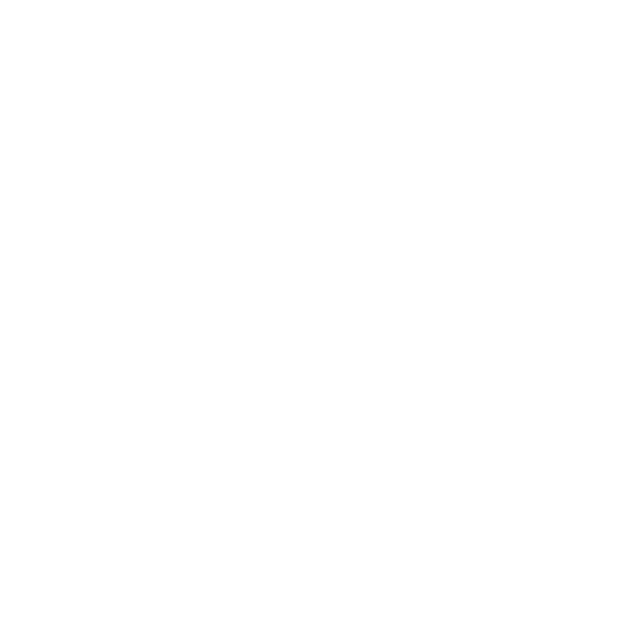
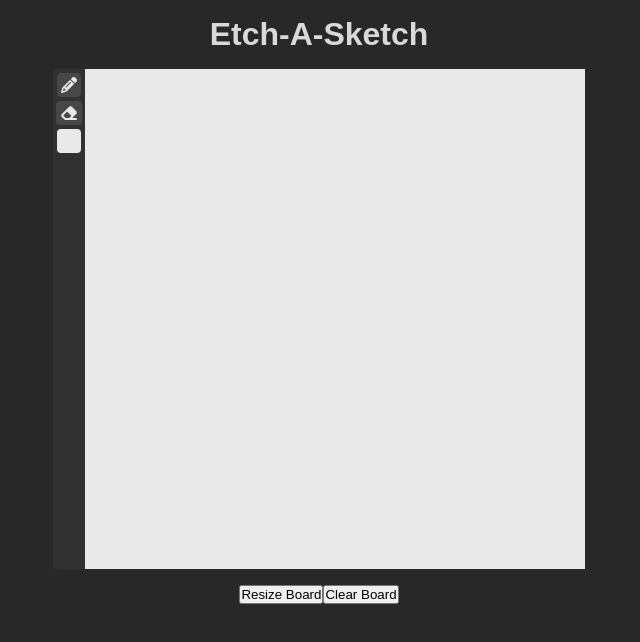
Before and after one commit to tinfodev/etch-a-sketch, a plain HTML site: page index.html in a window 1280 px wide. Shown: the whole page, without its empty margins (321-961 px from the left). Drawn offline with Linux system fonts and the light colour scheme.

Commit message:
Create layout of the page, add styling to the page

```diff
--- a/index.html
+++ b/index.html
@@ -7,10 +7,47 @@
     <title>Etch-A-Sketch</title>
     <link rel="stylesheet" href="./styles.css">
     <script src="./script.js" defer></script>
+    <script src="https://kit.fontawesome.com/7b1b730f27.js" crossorigin="anonymous"></script>
 </head>
 
 <body>
-
+    <div class="container">
+        <h1>Etch-A-Sketch</h1>
+        <div class="drawing-area">
+            <div class="tools-selector">
+                <i class="fa-solid fa-pencil"></i>
+                <i class="fa-solid fa-eraser"></i>
+                <!-- input type=color btw -->
+                <div class="color-picker"></div>
+            </div>
+            <div class="drawing-board">
+                <!-- <div class="row">
+                    <div class="column"></div>
+                    <div class="column"></div>
+                    <div class="column"></div>
+                    <div class="column"></div>
+                    <div class="column"></div>
+                    <div class="column"></div>
+                    <div class="column"></div>
+                    <div class="column"></div>
+                </div>
+                <div class="row">
+                    <div class="column"></div>
+                    <div class="column"></div>
+                    <div class="column"></div>
+                    <div class="column"></div>
+                    <div class="column"></div>
+                    <div class="column"></div>
+                    <div class="column"></div>
+                    <div class="column"></div>
+                </div> -->
+            </div>
+        </div>
+        <div class="configurations">
+            <button>Resize Board</button>
+            <button>Clear Board</button>
+        </div>
+    </div>
 </body>
 
 </html>
--- a/styles.css
+++ b/styles.css
@@ -3,4 +3,80 @@
     font-family: sans-serif;
     margin: 0;
     padding: 0;
+    /* outline: 2px solid red; */
 }
+
+:root {
+    font-size: 16px;
+}
+
+html {
+    background-color: #282828;
+}
+
+.container > h1 {
+    color: #d9d9d9;
+    margin: 1rem 0;
+    text-align: center;
+}
+
+.drawing-area {
+    display: flex;
+    /* make this responsive somehow? */
+    height: 500px;
+    justify-content: center;
+    margin: 0 8em;
+}
+
+.tools-selector {
+    align-items: center;
+    border-top-left-radius: 4px;
+    border-bottom-left-radius: 4px;
+    background-color: #313131;
+    display: flex;
+    flex: 1;
+    flex-direction: column;
+    max-width: 2em;
+}
+
+.tools-selector > * {
+    background-color: #474747;
+    border-radius: 4px;
+    color: #e9e9e9;
+    cursor: pointer;
+    margin: 0.25em 0 0;
+    padding: 0.25em;
+}
+
+.color-picker {
+    background-color: #e9e9e9;
+    border-radius: 4px;
+    height: 1.5em;
+    width: 1.5em;
+}
+
+.drawing-board {
+    background-color: #e9e9e9;
+    display: flex;
+    flex: 4;
+    flex-direction: column;
+    max-height: 500px;
+    max-width: 500px;
+}
+
+.row {
+    display: flex;
+    height: 100%;
+    width: 100%;
+}
+
+.column {
+    border: 1px solid red;
+    flex: 1;
+}
+
+.configurations {
+    display: flex;
+    justify-content: center;
+    margin: 1rem 0;
+}
```
